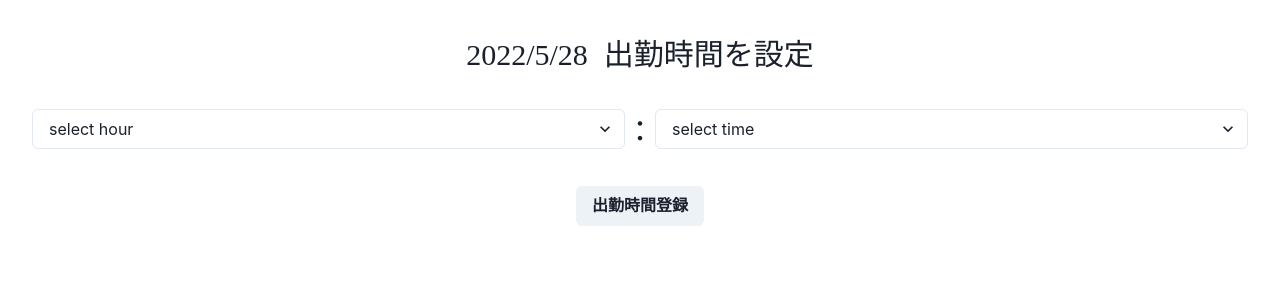
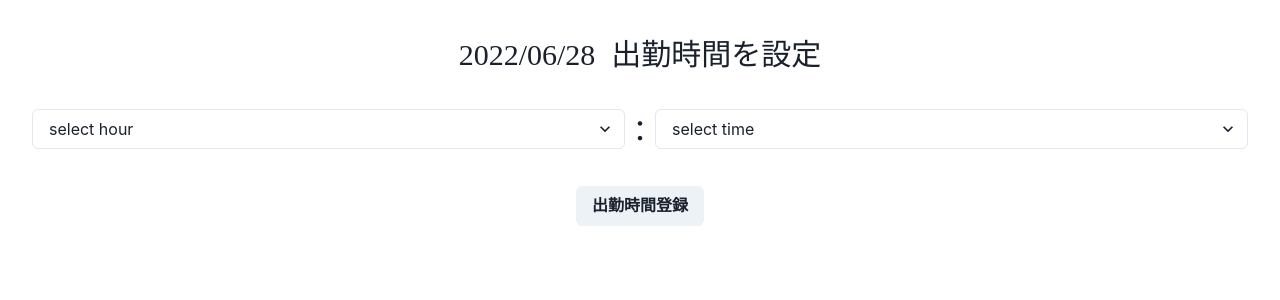
Before and after one commit to sanamaruDev/react-practice, a React (Create React App) app: page /attendance in a window 1280 px wide. Shown: the top 300 px of the page. Built offline with nearby package versions, Linux system fonts and the light colour scheme.

Commit message:
post通信実装、envファイル追加

```diff
--- a/src/pages/Attendance.tsx
+++ b/src/pages/Attendance.tsx
@@ -1,9 +1,13 @@
 import { Box, Text, Select, Button } from "@chakra-ui/react"
 import React from "react";
 import axios from "axios";
+import { formatDate } from "../utils/util";
+import "../setting";
+
+const BASE_URL = process.env.REACT_APP_BASE_URL
 
 const today = new Date();
-const postUrl = "http://xxx";
+const postUrl = BASE_URL + "/attendance/regist";
 
 export const Attendance = () => {
 
@@ -25,21 +29,23 @@ export const Attendance = () => {
 
     const regist = () => {
         axios.post(postUrl, {
-            hour: hour,
-            time: time
+            "user_name":"testuser",
+            "working_date":formatDate(today, "yyyyMMdd"),
+            "attendance_time":hour + time,
+            "leaving_time":""
         })
         .then((response) => {
-            console.log(response);
+            alert(response);
         })
         .catch((response) => {
-            console.log(response);
+            alert(response);
         })
     }
 
     return (
         <div>
             <Box display="flex" justifyContent="center" margin="8">
-                <Text fontSize='3xl' fontFamily="Meiryo" marginInline="2">{today.getFullYear() + "/" + today.getMonth() + "/" + today.getDate()}</Text>
+                <Text fontSize='3xl' fontFamily="Meiryo" marginInline="2">{formatDate(today, "yyyy/MM/dd")}</Text>
                 <Text fontSize='3xl' fontFamily="Meiryo" marginInline="2">出勤時間を設定</Text>
             </Box>
             <Box display="flex" justifyContent="center" margin="8">
--- /dev/null
+++ b/src/setting.tsx
@@ -0,0 +1,6 @@
+
+import axios from 'axios';
+
+axios.defaults.baseURL = 'http://localhost:3000';
+axios.defaults.headers.post['Content-Type'] = 'application/json;charset=utf-8';
+axios.defaults.headers.post['Access-Control-Allow-Origin'] = '*';
--- /dev/null
+++ b/src/utils/util.tsx
@@ -0,0 +1,10 @@
+export const formatDate =(date: Date, format: string) => {
+    format = format.replace(/yyyy/g, date.getFullYear().toString());
+    format = format.replace(/MM/g, ('0' + (date.getMonth() + 1)).slice(-2));
+    format = format.replace(/dd/g, ('0' + date.getDate()).slice(-2));
+    format = format.replace(/HH/g, ('0' + date.getHours()).slice(-2));
+    format = format.replace(/mm/g, ('0' + date.getMinutes()).slice(-2));
+    format = format.replace(/ss/g, ('0' + date.getSeconds()).slice(-2));
+    format = format.replace(/SSS/g, ('00' + date.getMilliseconds()).slice(-3));
+    return format;
+  };
```
Also changed, not shown: 1 other file (tests, documents, lock files or other folders).
